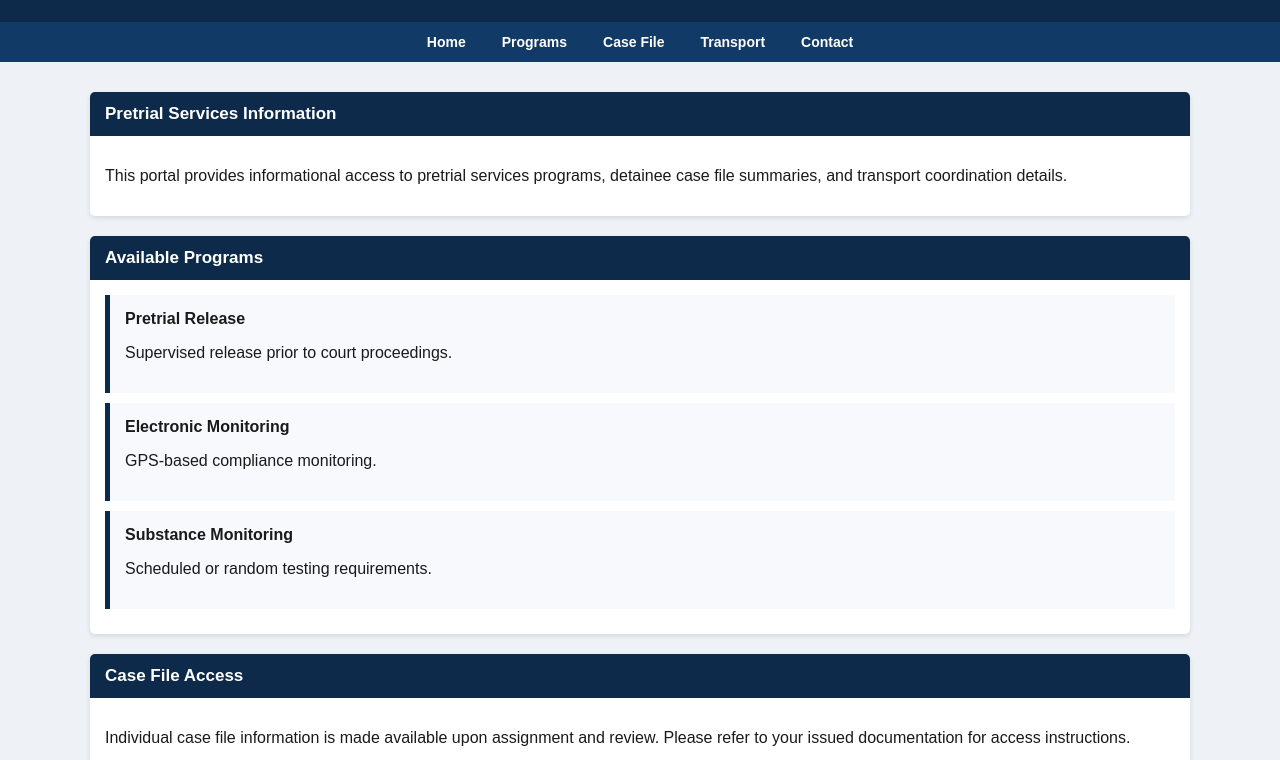
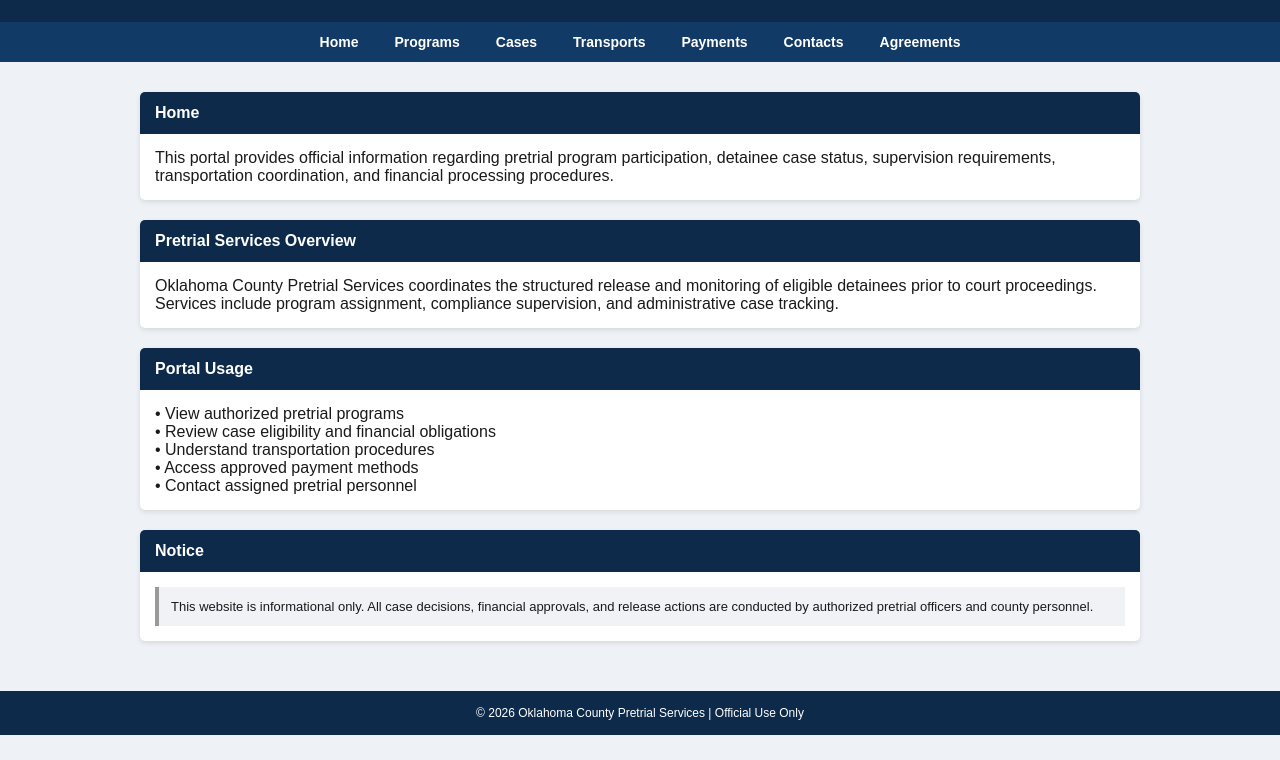
Before and after one commit to STOPCRIMEOKCSD/STOPCRIMEOKCSD, a plain HTML site: page index.html in a window 1280 px wide. Shown: the part 91-851 px from the top of the page. After the commit the page ends 826 px from the top, so only its background shows below. Drawn offline with Linux system fonts and the light colour scheme.

Commit message:
Update index.html

```diff
--- a/index.html
+++ b/index.html
@@ -3,7 +3,7 @@
 <head>
 <meta charset="UTF-8">
 <meta name="viewport" content="width=device-width, initial-scale=1.0">
-<title>Pretrial Services Portal</title>
+<title>Home</title>
 
 <style>
 body {
@@ -13,7 +13,6 @@ body {
     color: #1a1a1a;
 }
 
-/* HEADER */
 .header {
     background: #0d2a4a;
     color: white;
@@ -24,7 +23,6 @@ body {
 .header h1 {
     margin: 0;
     font-size: 24px;
-    letter-spacing: 1px;
 }
 
 .header p {
@@ -32,7 +30,6 @@ body {
     font-size: 13px;
 }
 
-/* NAV */
 .nav {
     background: #123a66;
     display: flex;
@@ -52,14 +49,12 @@ body {
     background: #0b2542;
 }
 
-/* CONTAINER */
 .container {
-    max-width: 1100px;
+    max-width: 1000px;
     margin: 20px auto;
     padding: 10px;
 }
 
-/* SECTION */
 .section {
     background: white;
     margin-bottom: 20px;
@@ -72,7 +67,6 @@ body {
     background: #0d2a4a;
     color: white;
     padding: 12px 15px;
-    font-size: 17px;
     font-weight: bold;
 }
 
@@ -80,41 +74,13 @@ body {
     padding: 15px;
 }
 
-/* INFO GRID */
-.info-grid {
-    display: flex;
-    flex-wrap: wrap;
-    gap: 20px;
-}
-
-.info-block {
-    flex: 1;
-    min-width: 250px;
-}
-
-/* LIST STYLE */
-.info-line {
-    margin: 6px 0;
-}
-
-/* CARD */
-.card {
-    background: #f7f9fc;
-    padding: 15px;
-    border-left: 5px solid #0d2a4a;
-    margin-bottom: 10px;
-}
-
-/* NOTICE */
 .notice {
     background: #f0f2f5;
     padding: 12px;
+    border-left: 4px solid #999;
     font-size: 13px;
-    border-left: 4px solid #999;
-    margin-top: 10px;
 }
 
-/* FOOTER */
 .footer {
     text-align: center;
     padding: 15px;
@@ -129,71 +95,62 @@ body {
 
 <!-- HEADER -->
 <div class="header">
-    <h1>Oklahoma County Sheriff's Office</h1>
-    <p>State Pretrial Services Department</p>
+    <h1>Oklahoma County Pretrial Services</h1>
+    <p>Pre-Conviction Release & Supervision Coordination Portal</p>
     <p>201 N. Shartel Ave, Oklahoma City, OK 73102</p>
 </div>
 
-<!-- NAV -->
+<!-- NAVIGATION -->
 <div class="nav">
     <a href="index.html">Home</a>
     <a href="programs.html">Programs</a>
-    <a href="case.html">Case File</a>
-    <a href="transport.html">Transport</a>
-    <a href="contact.html">Contact</a>
+    <a href="cases.html">Cases</a>
+    <a href="transports.html">Transports</a>
+    <a href="payments.html">Payments</a>
+    <a href="contacts.html">Contacts</a>
+    <a href="agreements.html">Agreements</a>
 </div>
 
-<!-- MAIN -->
+<!-- MAIN CONTENT -->
 <div class="container">
 
-    <!-- INTRO -->
     <div class="section">
-        <div class="section-header">Pretrial Services Information</div>
+        <div class="section-header">Home</div>
         <div class="section-content">
-            <p>
-                This portal provides informational access to pretrial services programs,
-                detainee case file summaries, and transport coordination details.
-            </p>
+            This portal provides official information regarding pretrial program participation,
+            detainee case status, supervision requirements, transportation coordination,
+            and financial processing procedures.
         </div>
     </div>
 
-    <!-- PROGRAM OVERVIEW -->
     <div class="section">
-        <div class="section-header">Available Programs</div>
+        <div class="section-header">Pretrial Services Overview</div>
         <div class="section-content">
-
-            <div class="card">
-                <strong>Pretrial Release</strong>
-                <p>Supervised release prior to court proceedings.</p>
-            </div>
-
-            <div class="card">
-                <strong>Electronic Monitoring</strong>
-                <p>GPS-based compliance monitoring.</p>
-            </div>
-
-            <div class="card">
-                <strong>Substance Monitoring</strong>
-                <p>Scheduled or random testing requirements.</p>
-            </div>
-
+            Oklahoma County Pretrial Services coordinates the structured release and monitoring
+            of eligible detainees prior to court proceedings. Services include program assignment,
+            compliance supervision, and administrative case tracking.
         </div>
     </div>
 
-    <!-- CASE ACCESS INFO (VIEW ONLY) -->
     <div class="section">
-        <div class="section-header">Case File Access</div>
+        <div class="section-header">Portal Usage</div>
         <div class="section-content">
+            • View authorized pretrial programs<br>
+            • Review case eligibility and financial obligations<br>
+            • Understand transportation procedures<br>
+            • Access approved payment methods<br>
+            • Contact assigned pretrial personnel
+        </div>
+    </div>
 
-            <p>
-                Individual case file information is made available upon assignment and review.
-                Please refer to your issued documentation for access instructions.
-            </p>
-
+    <div class="section">
+        <div class="section-header">Notice</div>
+        <div class="section-content">
             <div class="notice">
-                This system does not allow direct public editing or submission. All records are maintained by the assigned pretrial officer.
+                This website is informational only. All case decisions, financial approvals,
+                and release actions are conducted by authorized pretrial officers and
+                county personnel.
             </div>
-
         </div>
     </div>
 
```
